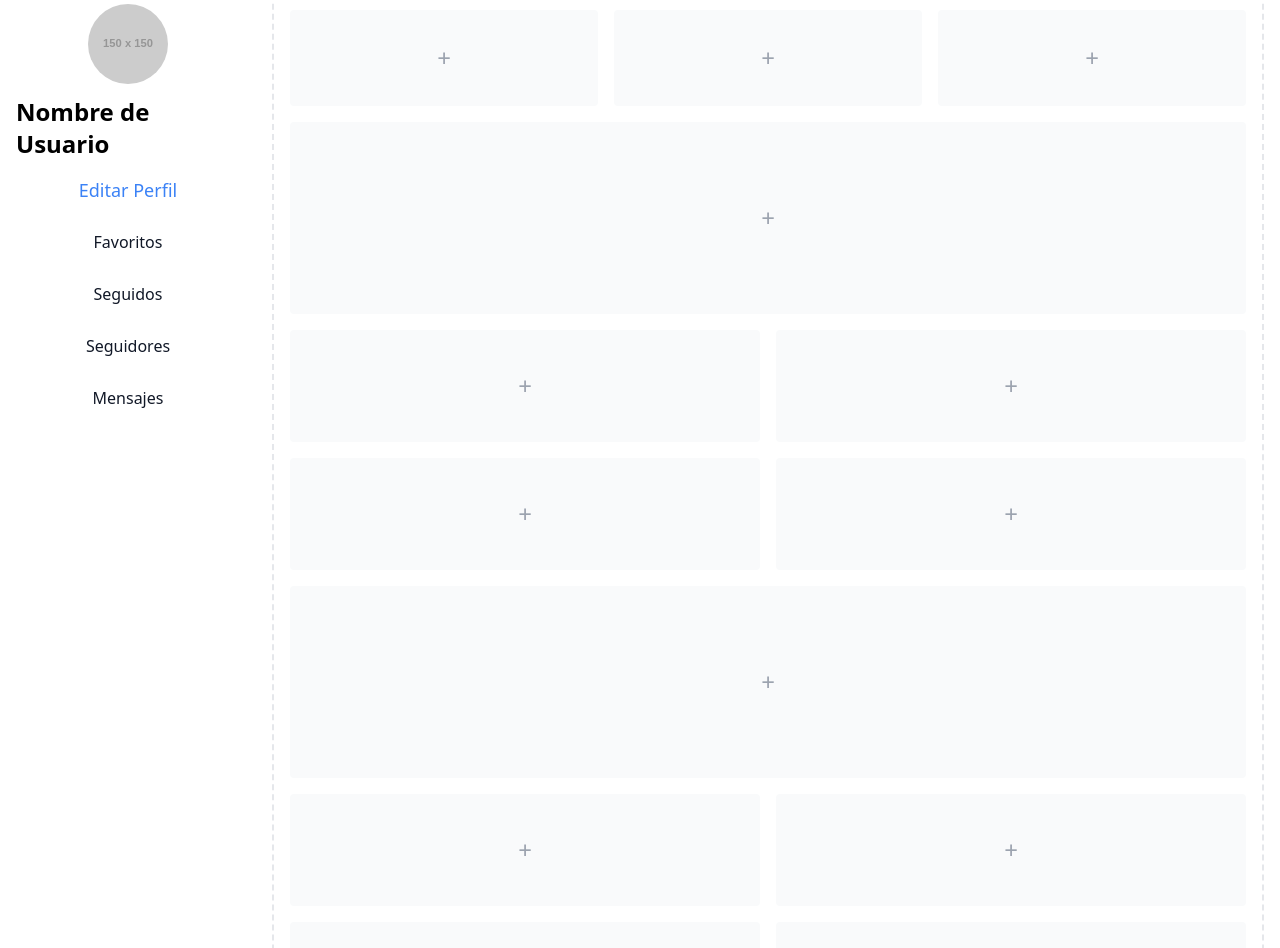
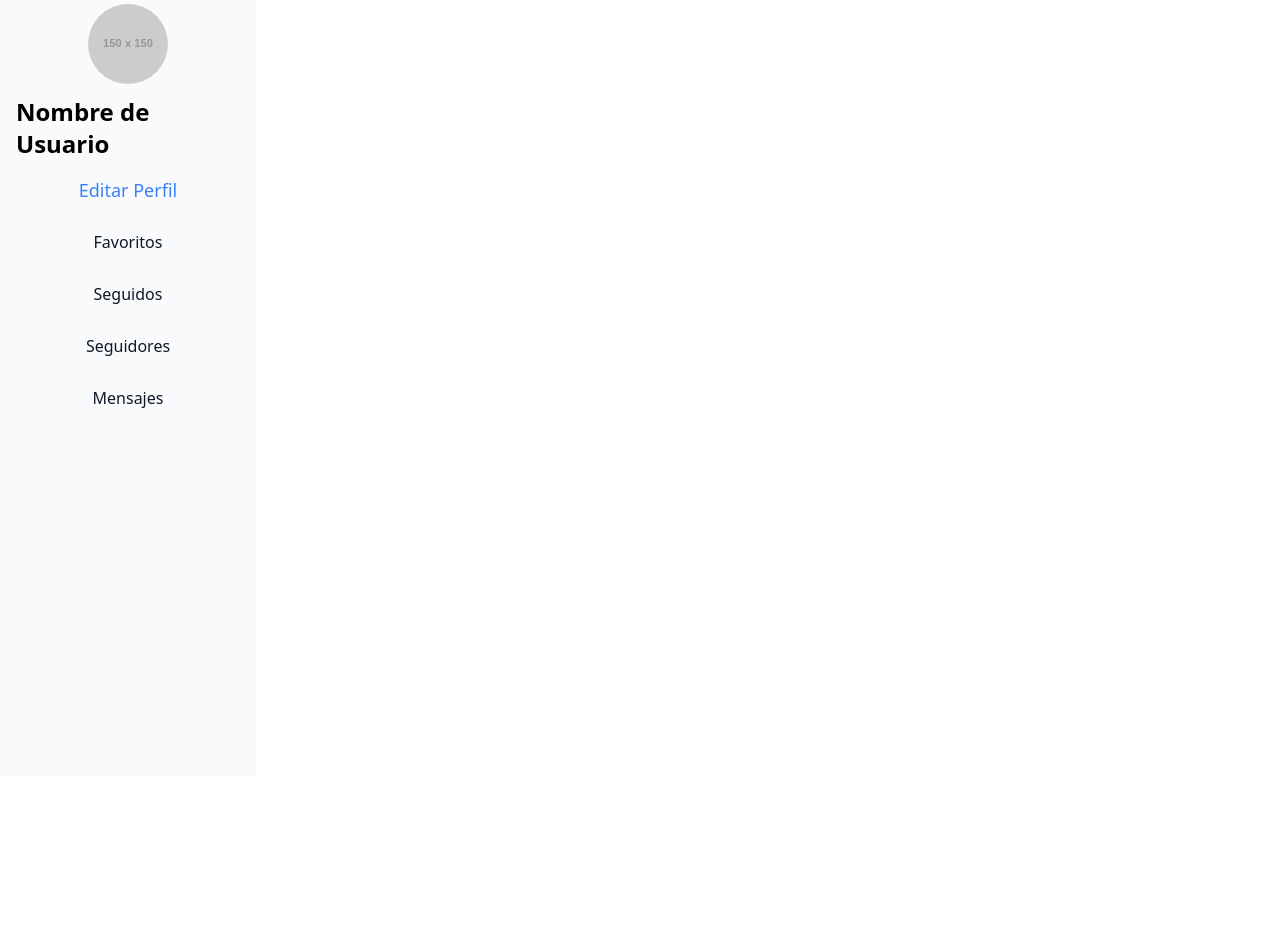
Before and after one commit to juanlopnz/Proyecto, a React (Vite) app: page / in a window 1280 px wide. Shown: the part 24-972 px from the top of the page. After the commit the page ends 800 px from the top, so only its background shows below. Built offline with nearby package versions, Linux system fonts and the light colour scheme.

Commit message:
Edición de SideBar

```diff
--- a/src/components/SideBar.jsx
+++ b/src/components/SideBar.jsx
@@ -4,8 +4,7 @@ import { Link } from "react-router-dom";
 export const SideBar = () => {
   return (
     <div>
-
-      <aside className="flex flex-col items-center fixed top-0 left-0 z-40 w-64 h-screen p-4">
+      <aside className="flex flex-col bg-gray-50 items-center fixed top-0 left-0 z-40 w-64 h-screen p-4">
         <img
           className="flex items-center w-20 h-20 m-3 rounded-full"
           src="https://via.placeholder.com/150"
@@ -42,57 +41,6 @@ export const SideBar = () => {
           </ul>
         </div>
       </aside>
-
-      <div class="p-4 sm:ml-64">
-        <div class="p-4 border-2 border-gray-200 border-dashed rounded-lg dark:border-gray-700">
-          <div class="grid grid-cols-3 gap-4 mb-4">
-            <div class="flex items-center justify-center h-24 rounded bg-gray-50 dark:bg-gray-800">
-              <p class="text-2xl text-gray-400 dark:text-gray-500">+</p>
-            </div>
-            <div class="flex items-center justify-center h-24 rounded bg-gray-50 dark:bg-gray-800">
-              <p class="text-2xl text-gray-400 dark:text-gray-500">+</p>
-            </div>
-            <div class="flex items-center justify-center h-24 rounded bg-gray-50 dark:bg-gray-800">
-              <p class="text-2xl text-gray-400 dark:text-gray-500">+</p>
-            </div>
-          </div>
-          <div class="flex items-center justify-center h-48 mb-4 rounded bg-gray-50 dark:bg-gray-800">
-            <p class="text-2xl text-gray-400 dark:text-gray-500">+</p>
-          </div>
-          <div class="grid grid-cols-2 gap-4 mb-4">
-            <div class="flex items-center justify-center rounded bg-gray-50 h-28 dark:bg-gray-800">
-              <p class="text-2xl text-gray-400 dark:text-gray-500">+</p>
-            </div>
-            <div class="flex items-center justify-center rounded bg-gray-50 h-28 dark:bg-gray-800">
-              <p class="text-2xl text-gray-400 dark:text-gray-500">+</p>
-            </div>
-            <div class="flex items-center justify-center rounded bg-gray-50 h-28 dark:bg-gray-800">
-              <p class="text-2xl text-gray-400 dark:text-gray-500">+</p>
-            </div>
-            <div class="flex items-center justify-center rounded bg-gray-50 h-28 dark:bg-gray-800">
-              <p class="text-2xl text-gray-400 dark:text-gray-500">+</p>
-            </div>
-          </div>
-          <div class="flex items-center justify-center h-48 mb-4 rounded bg-gray-50 dark:bg-gray-800">
-            <p class="text-2xl text-gray-400 dark:text-gray-500">+</p>
-          </div>
-          <div class="grid grid-cols-2 gap-4">
-            <div class="flex items-center justify-center rounded bg-gray-50 h-28 dark:bg-gray-800">
-              <p class="text-2xl text-gray-400 dark:text-gray-500">+</p>
-            </div>
-            <div class="flex items-center justify-center rounded bg-gray-50 h-28 dark:bg-gray-800">
-              <p class="text-2xl text-gray-400 dark:text-gray-500">+</p>
-            </div>
-            <div class="flex items-center justify-center rounded bg-gray-50 h-28 dark:bg-gray-800">
-              <p class="text-2xl text-gray-400 dark:text-gray-500">+</p>
-            </div>
-            <div class="flex items-center justify-center rounded bg-gray-50 h-28 dark:bg-gray-800">
-              <p class="text-2xl text-gray-400 dark:text-gray-500">+</p>
-            </div>
-          </div>
-        </div>
-      </div>
-
     </div>
   );
 };
```
